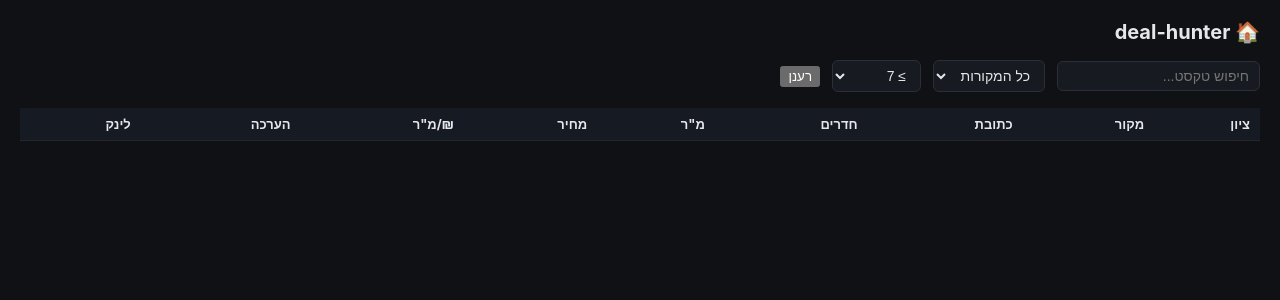
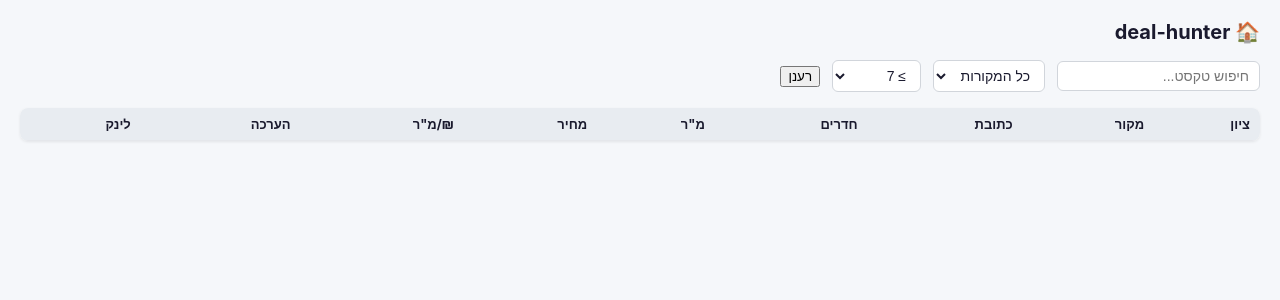
Before and after one commit to Israel-Kli/deal-hunter, a Python web app: template src/deal_hunter/web/templates/dashboard.html in a window 1280 px wide. Shown: the top 300 px of the page. Run offline with Jinja, Linux system fonts and the light colour scheme; the template is opened without the code that fills it, so the values that code supplies are empty.

Commit message:
Add light theme to dashboard + fix rooms_max limit

```diff
--- a/src/deal_hunter/web/templates/dashboard.html
+++ b/src/deal_hunter/web/templates/dashboard.html
@@ -4,23 +4,23 @@
 <meta charset="utf-8">
 <title>deal-hunter</title>
 <style>
-  :root { color-scheme: dark; }
-  body { font-family: -apple-system, "Segoe UI", Roboto, Arial, sans-serif; background:#0f1115; color:#e5e7eb; margin:0; padding:20px; }
+  :root { color-scheme: light; }
+  body { font-family: -apple-system, "Segoe UI", Roboto, Arial, sans-serif; background:#f5f7fa; color:#1a1a2e; margin:0; padding:20px; }
   h1 { margin:0 0 16px; font-size:20px; }
   .bar { display:flex; gap:12px; align-items:center; margin-bottom:16px; flex-wrap:wrap; }
-  input, select { background:#171a20; color:#e5e7eb; border:1px solid #2a2f39; border-radius:6px; padding:6px 10px; font-size:14px; }
-  table { width:100%; border-collapse:collapse; font-size:13px; }
-  th, td { padding:8px 10px; border-bottom:1px solid #222831; text-align:right; }
-  th { background:#161a22; position:sticky; top:0; }
-  tr:hover { background:#13171f; }
+  input, select { background:#fff; color:#1a1a2e; border:1px solid #d1d5db; border-radius:6px; padding:6px 10px; font-size:14px; }
+  table { width:100%; border-collapse:collapse; font-size:13px; background:#fff; border-radius:8px; overflow:hidden; box-shadow:0 1px 3px rgba(0,0,0,.08); }
+  th, td { padding:8px 10px; border-bottom:1px solid #e5e7eb; text-align:right; }
+  th { background:#e8ecf1; position:sticky; top:0; }
+  tr:hover { background:#f0f4ff; }
   .score { display:inline-block; min-width:38px; padding:3px 8px; border-radius:6px; text-align:center; font-weight:600; }
-  .s-hot   { background:#15803d; color:#fff; }
-  .s-warm  { background:#b45309; color:#fff; }
-  .s-cold  { background:#374151; color:#d1d5db; }
-  .src     { display:inline-block; padding:2px 8px; border-radius:4px; background:#1e293b; font-size:11px; letter-spacing:.5px; text-transform:uppercase; }
-  a        { color:#60a5fa; text-decoration:none; }
+  .s-hot   { background:#22c55e; color:#fff; }
+  .s-warm  { background:#f59e0b; color:#fff; }
+  .s-cold  { background:#9ca3af; color:#fff; }
+  .src     { display:inline-block; padding:2px 8px; border-radius:4px; background:#e5e7eb; font-size:11px; letter-spacing:.5px; text-transform:uppercase; }
+  a        { color:#2563eb; text-decoration:none; }
   a:hover  { text-decoration:underline; }
-  .muted   { color:#94a3b8; font-size:12px; }
+  .muted   { color:#6b7280; font-size:12px; }
   .meta    { margin-bottom:10px; }
 </style>
 </head>
```
